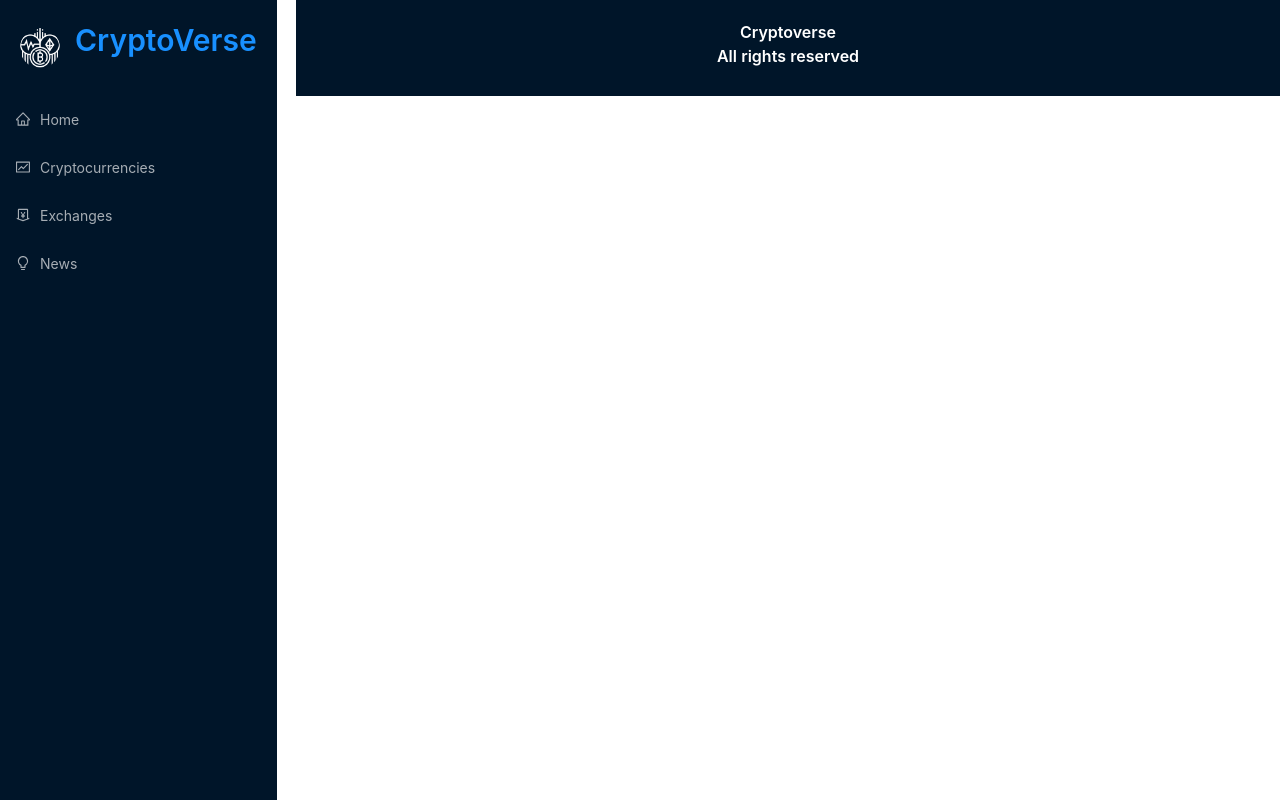
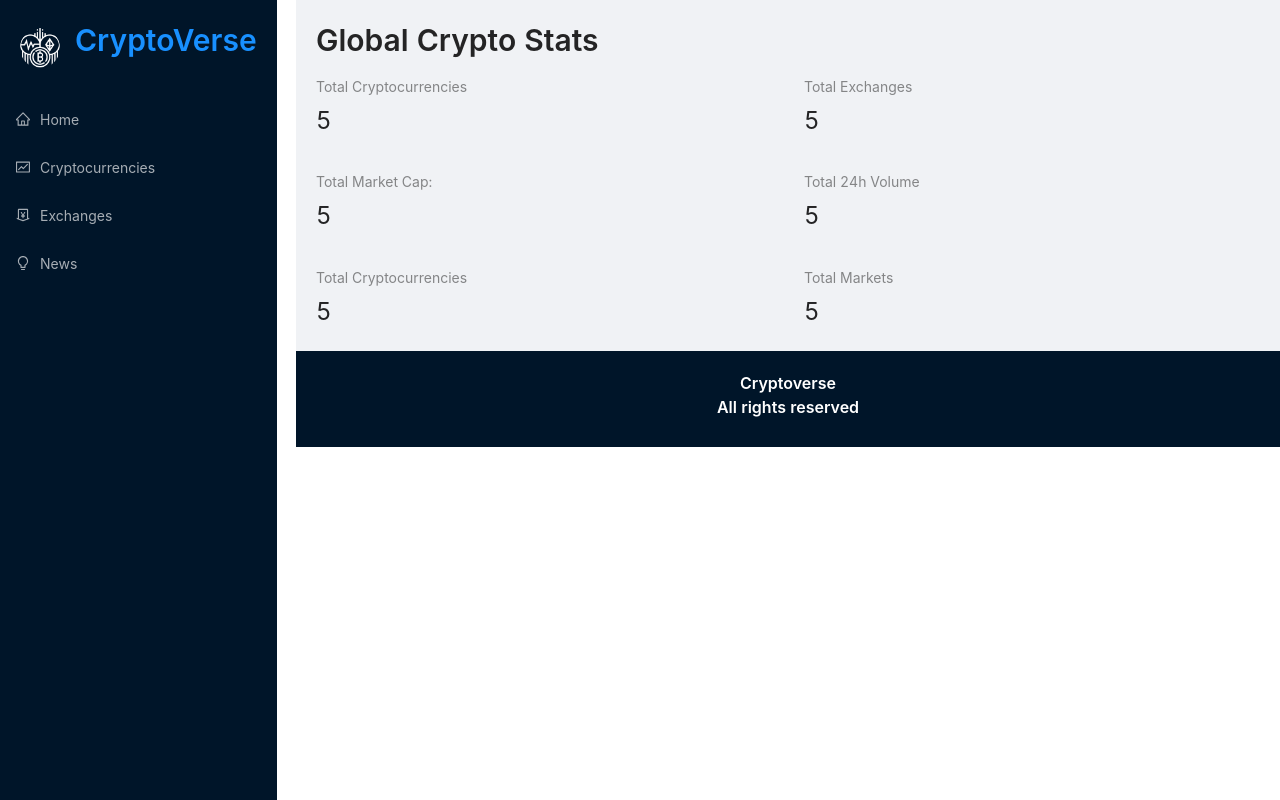
Before and after one commit to Ciggzy1312/Cryptoverse, a React (Create React App) app: page / in a window 1280 px wide. Built offline with nearby package versions, Linux system fonts and the light colour scheme.

Commit message:
Updated homepage

```diff
--- a/src/App.js
+++ b/src/App.js
@@ -15,6 +15,7 @@
 
                 <div className='main'>
                     <Layout>
+                        <div className='routes'>
                         <Switch>
                             <Route exact path='/'><HomePage /></Route>
 
@@ -26,6 +27,7 @@
 
                             <Route exact path='/news'><News /></Route>
                         </Switch>
+                        </div>
                     </Layout>
 
                     <div className='footer'>
--- a/src/components/HomePage.jsx
+++ b/src/components/HomePage.jsx
@@ -1,10 +1,23 @@
 import React from 'react'
+import millify from 'millify'
+import { Typography, Row, Col, Statistic } from 'antd'
+import { Link } from 'react-router-dom'
+
+const { Title } = Typography;
 
 const HomePage = () => {
     return (
-        <div>
-
-        </div>
+        <>
+            <Title level={2} className='heading'>Global Crypto Stats</Title>
+            <Row gutter={[32, 32]}>
+                <Col span={12}><Statistic title="Total Cryptocurrencies" value={5} /></Col>
+                <Col span={12}><Statistic title="Total Exchanges" value={5} /></Col>
+                <Col span={12}><Statistic title="Total Market Cap:" value={5} /></Col>
+                <Col span={12}><Statistic title="Total 24h Volume" value={5} /></Col>
+                <Col span={12}><Statistic title="Total Cryptocurrencies" value={5} /></Col>
+                <Col span={12}><Statistic title="Total Markets" value={5} /></Col>
+            </Row>
+        </>
     )
 }
 
```
